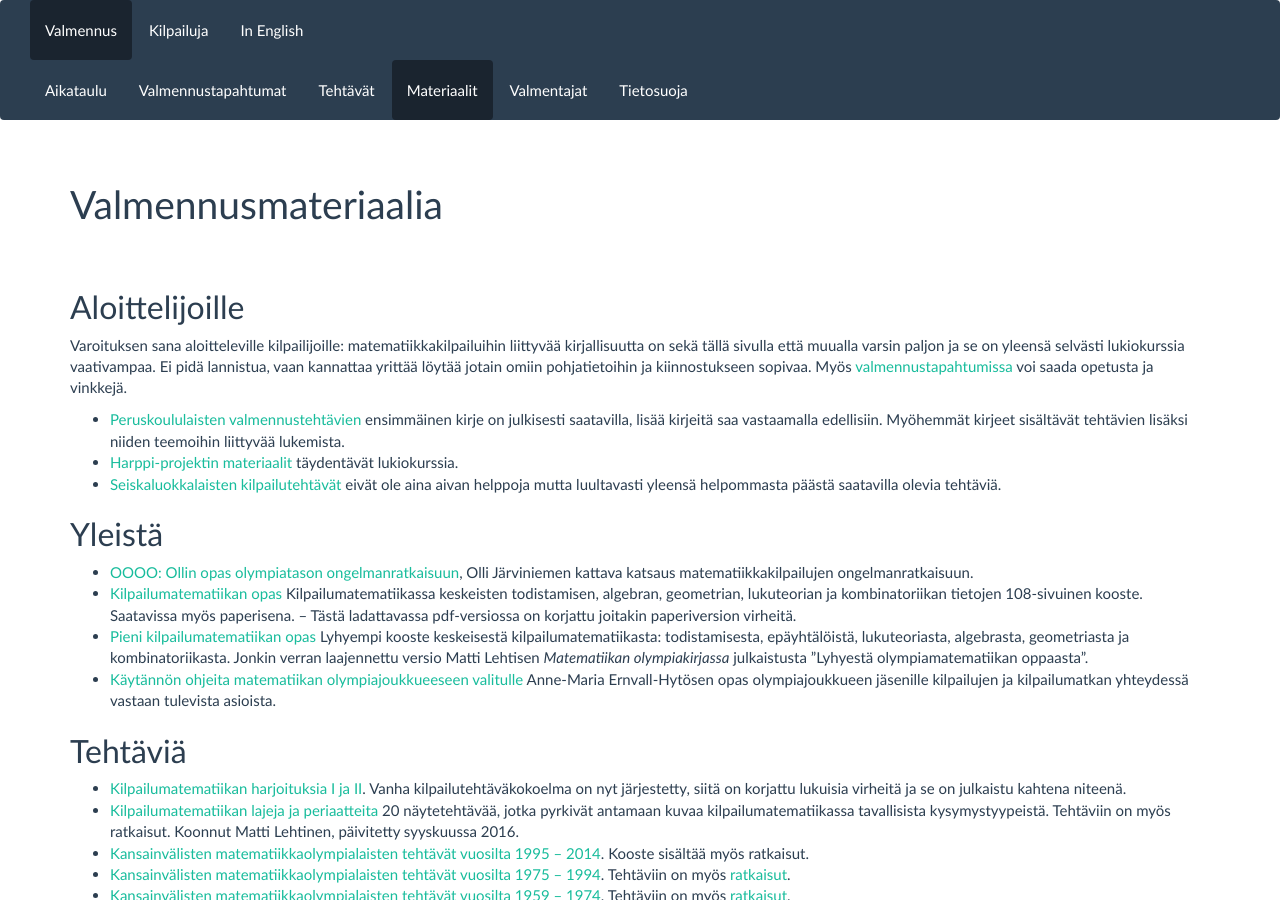
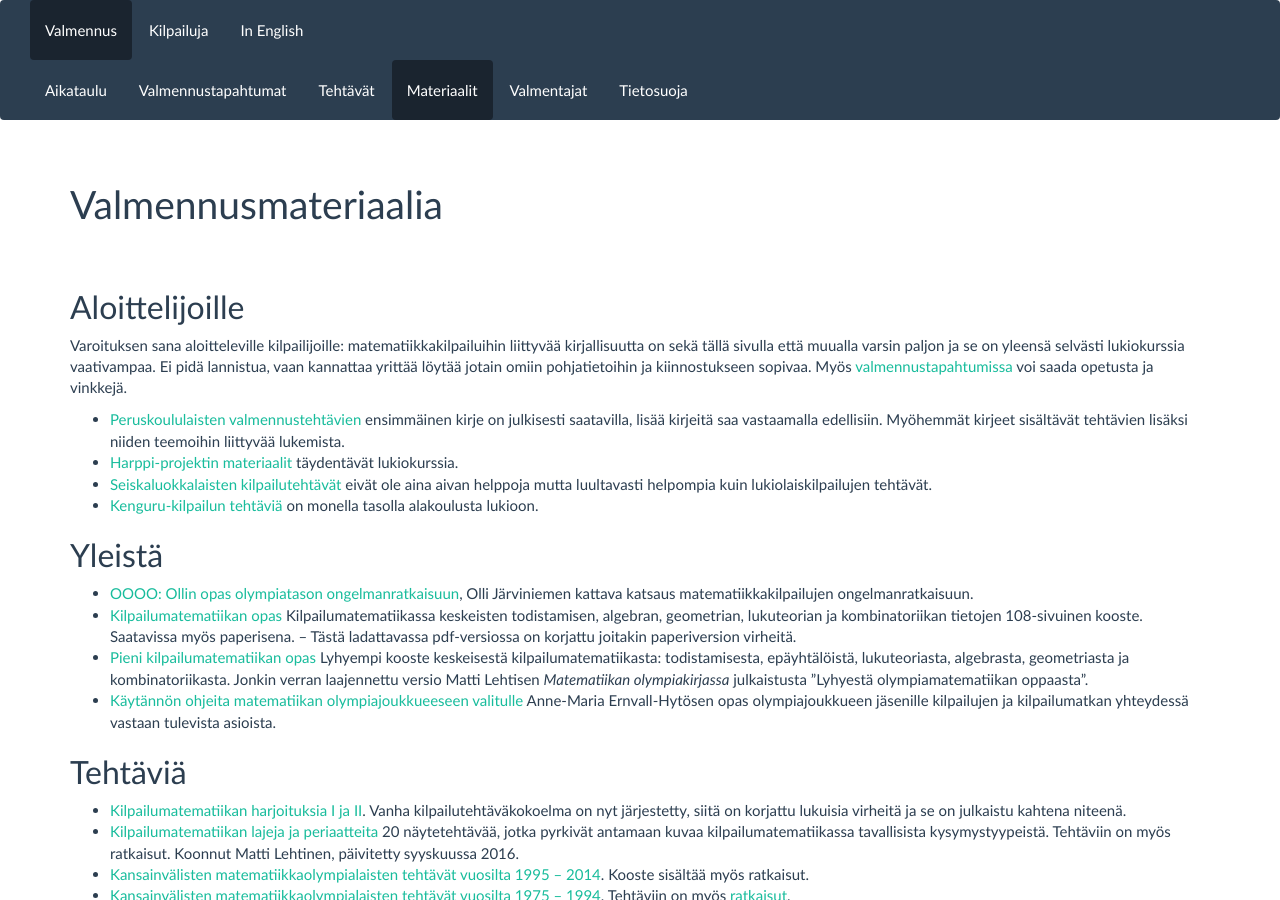
Before and after one commit to matematiikkakilpailut/matematiikkakilpailut.github.io, a Jekyll site: the page built from aiheet/index.md, in a window 1280 px wide and 900 px high. Built offline with Jekyll 4.4.1, drawn with Linux system fonts in a browser that asks for light colours.

Commit message:
Kengurulinkki

```diff
--- a/aiheet/index.md
+++ b/aiheet/index.md
@@ -19,7 +19,9 @@ voi saada opetusta ja vinkkejä.
 *   [Harppi-projektin materiaalit](https://www.mayk.fi/matematiikkalukio/kehitys/syventavat-materiaalit/)
     täydentävät lukiokurssia.
 *   [Seiskaluokkalaisten kilpailutehtävät](/seiskat/tehtavat.html) eivät ole aina aivan helppoja mutta luultavasti
-    yleensä helpommasta päästä saatavilla olevia tehtäviä.
+    helpompia kuin lukiolaiskilpailujen tehtävät.
+*   [Kenguru-kilpailun tehtäviä](https://www.mayk.fi/tietoa-meista/kenguru/vanhoja-kilpailuja-suomeksi/)
+    on monella tasolla alakoulusta lukioon.
 
 ## <a name="muita"></a>Yleistä
 
```
